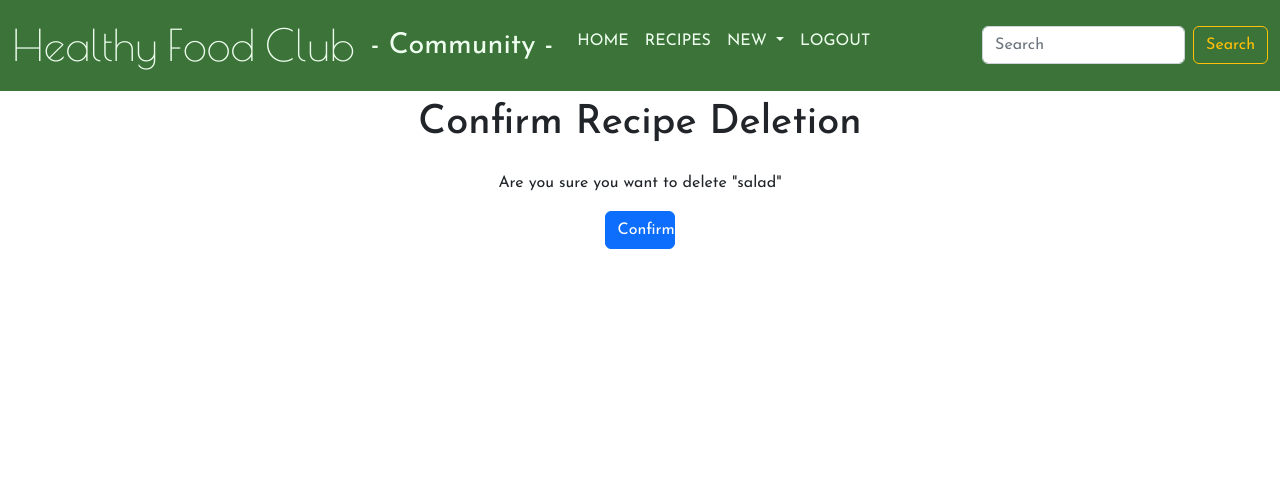
After one commit to AtsukoCoffey/django-practice, a Django app: page /recipes/delete/6/ in a window 1280 px wide. The commit adds this page. Shown: the top 489 px of the page. Run offline with Django 4.2, Linux system fonts and the light colour scheme; a user stored in the database is signed in; data comes from the database, SQL or seed files in the repository; both versions use the stored data as it was after the commit; parts of the project's set-up code (start-up, migrations or seed data) failed here and were passed over; some libraries are stand-ins or nearby versions.

Commit message:
feat: Add Recipe Delete page

```diff
--- /dev/null
+++ b/recipes/templates/recipes/recipe_confirm_delete.html
@@ -0,0 +1,16 @@
+{% extends "base.html" %}
+
+{% block title %}Delete recipe{{ object.title }}{% endblock %}
+
+{% block content %}
+<div class="container">
+    <h1 class="text-center mt-2">Confirm Recipe Deletion</h1>
+    <div class="d-flex justify-content-center pt-3">
+        <form method="POST" class="text-center">
+            {% csrf_token %}
+            <p>Are you sure you want to delete "{{object.title}}"</p>
+            <input type="submit" value="Confirm" class="btn btn-primary w-25">
+        </form>
+    </div>
+</div>
+{% endblock %}
--- a/recipes/templates/recipes/recipe_detail.html
+++ b/recipes/templates/recipes/recipe_detail.html
@@ -19,7 +19,7 @@
             {% if request.user == recipe.user %}
             <div class="text-center">
                 <a href="" class="btn btn-success w-25">Edit</a>
-                <a href="" class="btn btn-success w-25">Delete</a>
+                <a href="{% url 'delete_recipe' recipe.id %}" class="btn btn-success w-25">Delete</a>
             </div>
             {% endif %}
         </div>
--- a/recipes/views.py
+++ b/recipes/views.py
@@ -1,6 +1,10 @@
-from django.views.generic import CreateView, ListView, DetailView
+from django.views.generic import (
+    CreateView, ListView, DetailView, DeleteView
+)
 
-from django.contrib.auth.mixins import LoginRequiredMixin
+from django.contrib.auth.mixins import (
+    LoginRequiredMixin, UserPassesTestMixin
+)
 
 # This mixin is preventing not logged in user
 
@@ -30,8 +34,17 @@ class AddRecipe(LoginRequiredMixin, CreateView):
     template_name = "recipes/add_recipe.html"
     model = Recipe
     form_class = RecipeForm
-    success_url = "/recipes/recipes/"
+    success_url = "/recipes/"
 
     def form_valid(self, form):
         form.instance.user = self.request.user
         return super(AddRecipe, self).form_valid(form)
+
+
+class DeleteRecipe(LoginRequiredMixin, UserPassesTestMixin, DeleteView):
+    """Delete a recipe"""
+    model = Recipe
+    success_url = '/recipes/'
+
+    def test_func(self):
+        return self.request.user == self.get_object().user
--- a/templates/base.html
+++ b/templates/base.html
@@ -20,9 +20,14 @@
     <link rel="stylesheet" href="{% static '/css/base.css' %}">
     {% endblock %}
     {% block onload_js %}
-    <script src="https://cdnjs.cloudflare.com/ajax/libs/bootstrap/5.2.3/js/bootstrap.min.js"
+    <!-- <script src="https://cdnjs.cloudflare.com/ajax/libs/bootstrap/5.2.3/js/bootstrap.min.js"
         integrity="sha512-1/RvZTcCDEUjY/CypiMz+iqqtaoQfAITmNSJY17Myp4Ms5mdxPS5UV7iOfdZoxcGhzFbOm6sntTKJppjvuhg4g=="
-        crossorigin="anonymous" referrerpolicy="no-referrer"></script>
+        crossorigin="anonymous" referrerpolicy="no-referrer"></script> -->
+    <!-- Option 1: Bootstrap Bundle with Popper -->
+    <script src="https://cdn.jsdelivr.net/npm/bootstrap@5.1.1/dist/js/bootstrap.bundle.min.js"
+        integrity="sha384-/bQdsTh/da6pkI1MST/rWKFNjaCP5gBSY4sEBT38Q/9RBh9AH40zEOg7Hlq2THRZ"
+        crossorigin="anonymous"></script>
+    </body>
     {% endblock %}
 
     <title>Healthy Food club - Community - {% block title %}{% endblock %}</title>
--- a/templates/includes/header.html
+++ b/templates/includes/header.html
@@ -23,9 +23,15 @@
                     <li class="nav-item">
                         <a class="nav-link{% if url_name == 'recipes' %} active" aria-current="page{% endif %}" href="{% url 'recipes' %}">RECIPES</a>
                     </li>
-                    <li class="nav-item">
-                        <a class="nav-link{% if url_name == 'add_recipe' %} active" aria-current="page{% endif %}" href="{% url 'add_recipe' %}">NEW</a>
-                    </li>
+                    <li class="nav-item dropdown">
+                        <a class="nav-link dropdown-toggle" href="#" role="button" data-bs-toggle="dropdown" aria-expanded="false">
+                            NEW
+                        </a>
+                        <ul class="dropdown-menu">
+                          <li><a class="dropdown-item{% if url_name == 'add_recipe' %} active" aria-current="page{% endif %}" href="{% url 'add_recipe' %}">Recipe</a></li>
+                          <li><a class="dropdown-item{% if url_name == 'add_recipe' %} active" aria-current="page{% endif %}" href="{% url 'add_recipe' %}">Post</a></li>
+                        </ul>
+                      </li>
                     {% if request.user.is_authenticated %}
                     <li class="nav-item">
                         <a class="nav-link{% if url_name == 'accounts_logout' %} active{% endif %}" href="/accounts/logout">LOGOUT</a>
```
Also changed, not shown: recipes/url.py (+4 -3 lines), templates/403.html (added, +11 -0 lines), db.sqlite3.
